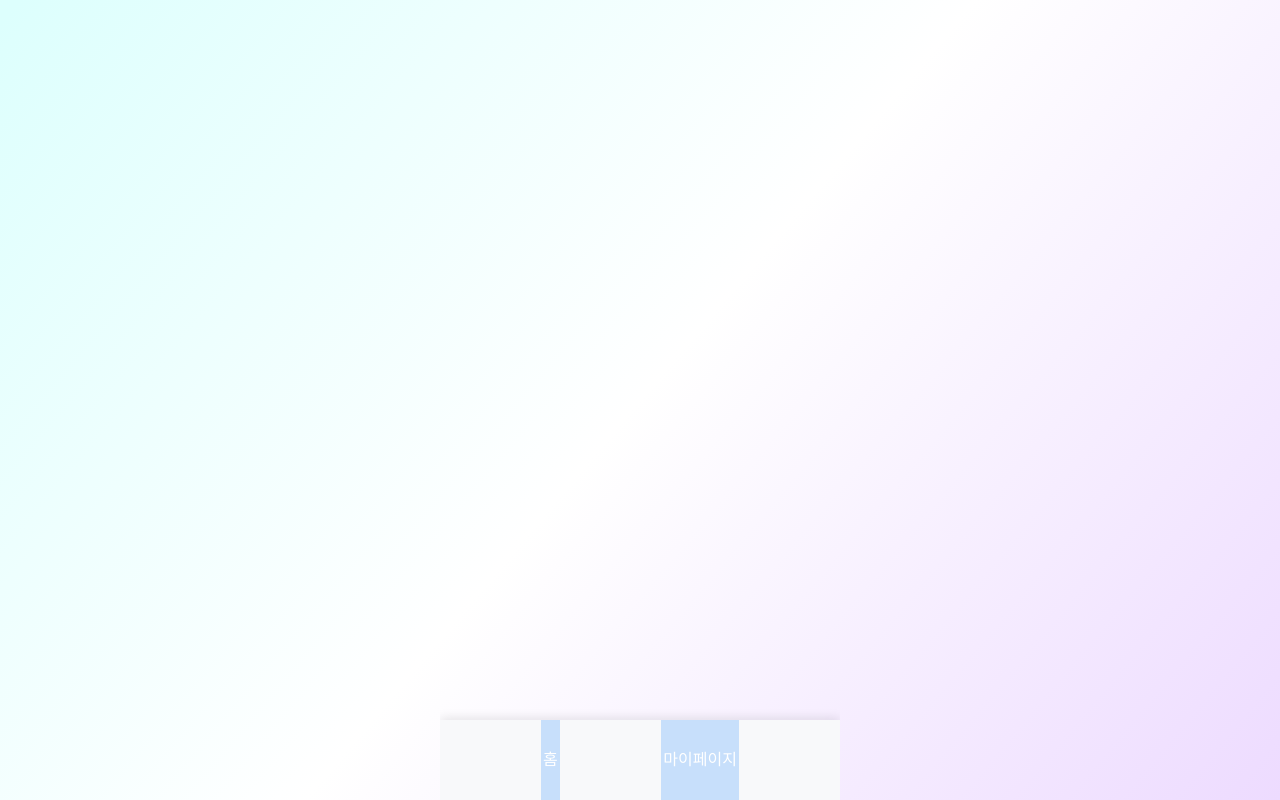
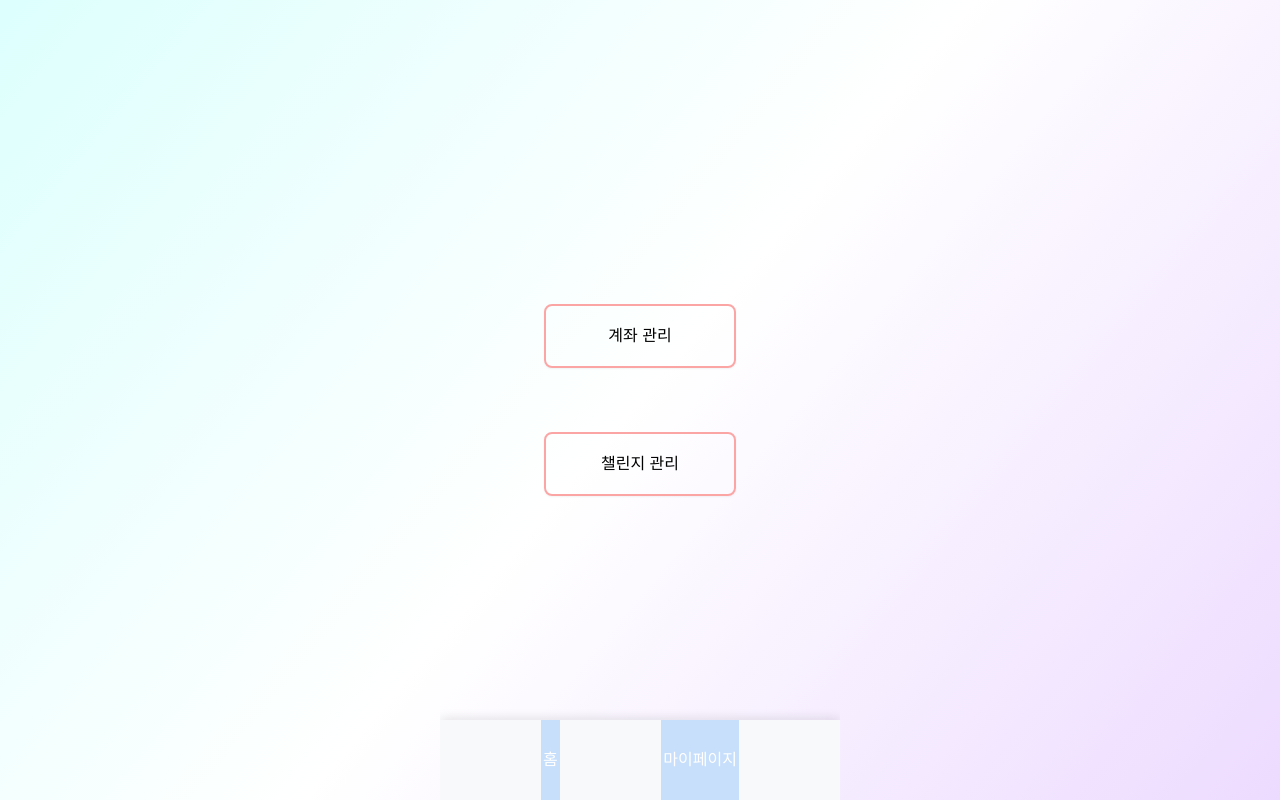
Before and after one commit to ho0116/piggyBank, a Next.js app in the folder frontend/: page /myPage in a window 1280 px wide. Built offline with nearby package versions, Linux system fonts and the light colour scheme.

Commit message:
merge sh

```diff
--- /dev/null
+++ b/frontend/src/app/api/authApi.ts
@@ -0,0 +1,15 @@
+import axios from "axios";
+import { Users } from "../types/userTypes";
+
+const piggyApi = axios.create({
+  baseURL: process.env.API_URL,
+});
+
+export const join = async (user: Users) => {
+  await piggyApi.post("/user", user);
+};
+
+export const login = async (user: Users) => {
+  const response = await piggyApi.post("/login", user);
+  return response.data;
+};
--- /dev/null
+++ b/frontend/src/app/api/challengeApi.ts
@@ -0,0 +1,10 @@
+import axios from "axios";
+
+const piggyApi = axios.create({
+  baseURL: "http://localhost:8081",
+});
+
+export const getAllChallenges = async() => {
+    const response = await piggyApi.get("/challenge");
+    return response.data
+}
--- a/frontend/src/app/login/page.tsx
+++ b/frontend/src/app/login/page.tsx
@@ -1,8 +1,8 @@
 "use client";
 import { FormEvent, useState } from "react";
-import { User } from "../types";
+import { User } from "../types/userTypes";
 import { useMutation } from "@tanstack/react-query";
-import { login } from "../api/api";
+import { login } from "../api/authApi";
 import useAuth from "../hooks/useAuth";
 import { useRouter } from "next/navigation";
 
--- /dev/null
+++ b/frontend/src/app/myPage/challengeList/page.tsx
@@ -0,0 +1,28 @@
+"use client"
+
+import { useQuery } from "@tanstack/react-query";
+import { getAllChallenges } from "@/app/api/challengeApi";
+import challenge from "@/app/types/challengeType";
+
+export default function ChallengeList(){
+
+    // const [list, setList] = useState([]);
+
+    const {data:challengeList, isLoading, isError} = useQuery({
+        queryKey:["challengeList"],
+        queryFn: getAllChallenges
+    })
+
+    return (
+        <div>
+            {isLoading && <div>Loading</div>}
+            {isError && <div>Error</div>}
+            {challengeList &&
+            <ul>
+                {challengeList.map((c:challenge)=>(
+                    <li key={c.id}>{c.challengeName}</li>
+                ))}
+            </ul>}
+        </div>
+    )
+}
--- a/frontend/src/app/myPage/page.tsx
+++ b/frontend/src/app/myPage/page.tsx
@@ -1,7 +1,16 @@
+import Link from "next/link";
+
 export default function MyPage(){
     return(
-        <div>
-
+        <div className=" flex flex-col justify-center items-center min-h-screen ">
+            <div className="mb-16">
+                <button className="bg-transparent text-black border-2 border-red-300 px-4 py-2 rounded-lg w-48 h-16 shadow-sm">
+                    <Link href={""}>계좌 관리</Link></button>
+            </div>
+            <div>
+                <button className="bg-transparent text-black border-2 border-red-300 px-4 py-2 rounded-lg w-48 h-16 shadow-sm">
+                    <Link href={"myPage/challengeList"}>챌린지 관리</Link></button>
+            </div>
         </div>
     )
 }
--- /dev/null
+++ b/frontend/src/app/types/challengeType.ts
@@ -0,0 +1,13 @@
+export default interface challenge{
+    id?: number,
+    userId: number,
+    accountId:number,
+    savedAmount:number,
+    targetAmount:number,
+    savingCycle: number,
+    startDate: string,
+    endDate: string,
+    challengeName: string,
+    challengeStatus: string,
+    challengeDescription: string,
+}
--- /dev/null
+++ b/frontend/src/app/types/userTypes.ts
@@ -0,0 +1,6 @@
+export interface User {
+  id?: number;
+  username: string;
+  password: string;
+  email: string;
+}
--- a/frontend/src/app/user/page.tsx
+++ b/frontend/src/app/user/page.tsx
@@ -1,9 +1,9 @@
 "use client";
 import { FormEvent, useState } from "react";
-import { User } from "../types";
+import { User } from "../types/userTypes";
 import { useMutation } from "@tanstack/react-query";
 import { useRouter } from "next/navigation";
-import { join } from "../api/api";
+import { join } from "../api/authApi";
 
 export default function JoinForm() {
   const [users, setUsers] = useState<User>({
```
Also changed, not shown: frontend/src/app/page.tsx (+3 -0 lines), 1 other file (tests, documents, lock files or other folders).
